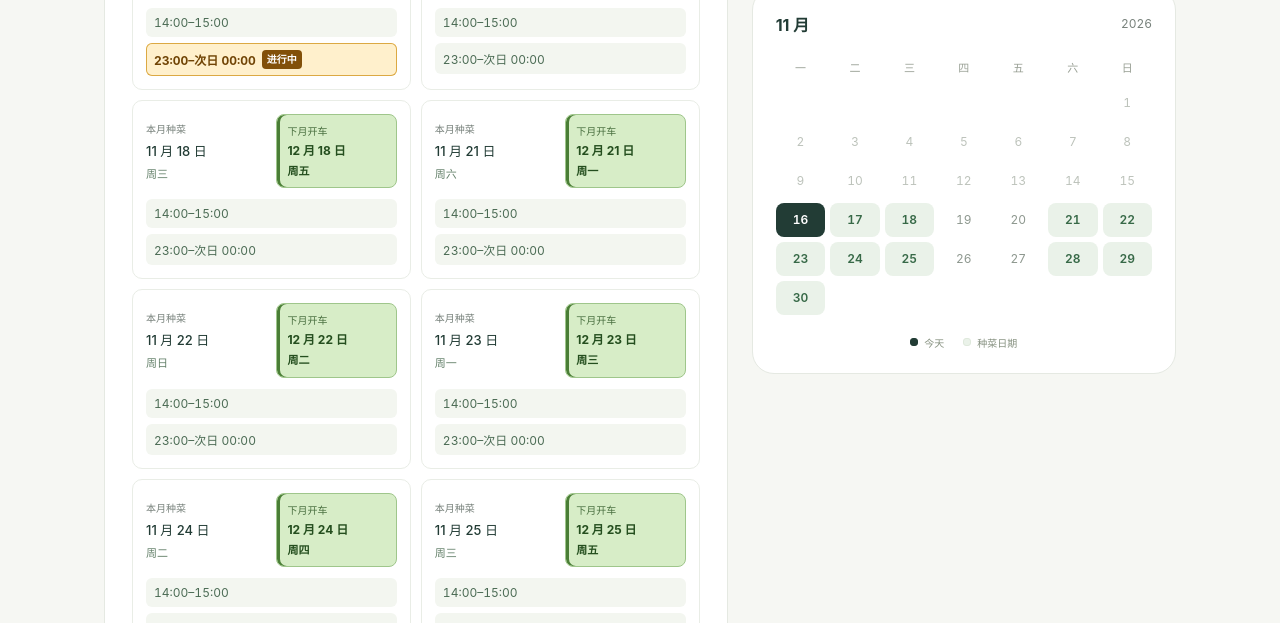
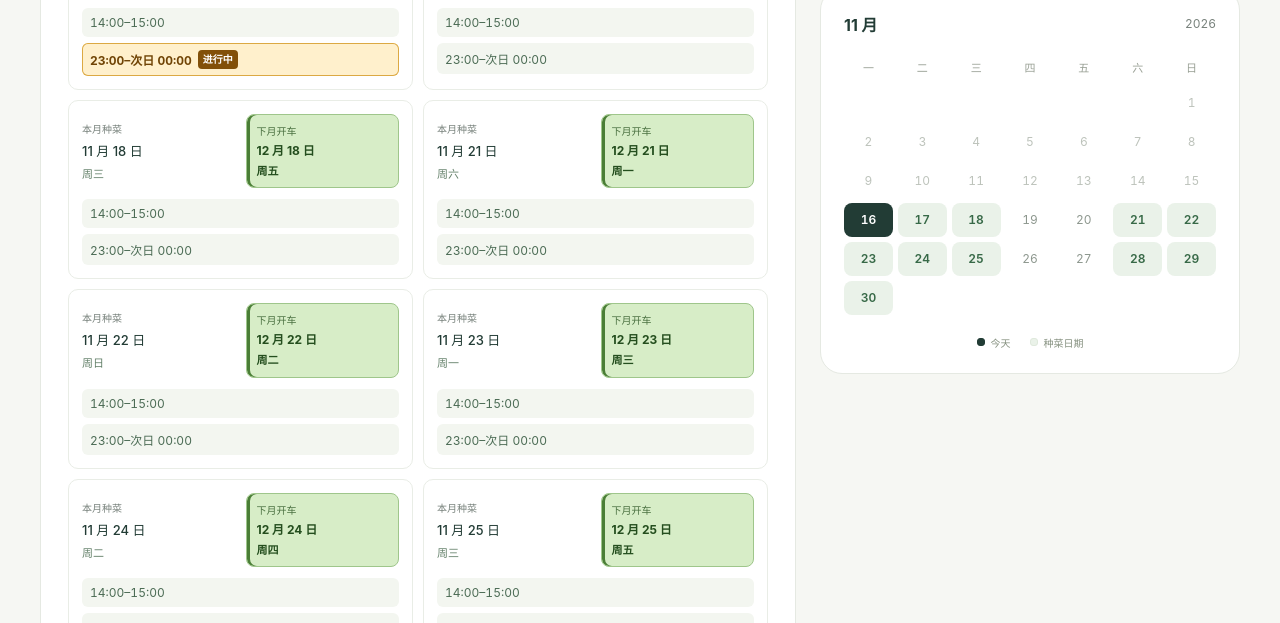
Before and after one commit to auren-eclore/remaining-workdays, a plain HTML site: page index.html in a window 1280 px wide. Shown: the part 477-1100 px from the top of the page. Drawn offline with Linux system fonts and the light colour scheme.

Commit message:
Widen planting plan and show three date columns on large screens

```diff
--- a/index.html
+++ b/index.html
@@ -14,7 +14,7 @@
     button:focus-visible { outline: 3px solid #85b39a; outline-offset: 4px; }
     button:disabled { cursor: default; opacity: .45; }
     svg { display: block; flex-shrink: 0; }
-    .shell { max-width: 1152px; margin: auto; padding: 0 40px; }
+    .shell { max-width: 1800px; margin: auto; padding: 0 40px; }
     .topbar { min-height: 100px; display: flex; align-items: center; justify-content: space-between; gap: 16px; border-bottom: 1px solid var(--line); }
     .brand { display: flex; align-items: center; gap: 11px; font-size: 17px; font-weight: 650; letter-spacing: 1px; }
     .brand-mark { width: 34px; height: 34px; border-radius: 11px; display: grid; place-items: center; background: var(--ink); color: white; }
@@ -84,6 +84,8 @@
     .toast.visible { opacity: 1; transform: translate(-50%, 0); }
     [hidden] { display: none !important; }
     @media (min-width: 1000px) { .date-row:last-child:nth-child(odd) { grid-column: 1 / -1; } }
+    @media (min-width: 1200px) { .layout { grid-template-columns: minmax(0, 1fr) 420px; } }
+    @media (min-width: 1440px) { .dates { grid-template-columns: repeat(3, minmax(0, 1fr)); } .date-row:last-child:nth-child(odd) { grid-column: auto; } }
     @media (max-width: 900px) { .shell { padding: 0 25px; } .layout { grid-template-columns: minmax(0, 1.15fr) minmax(0, 1fr); gap: 18px; } .list-card { padding: 23px; } .dates { grid-template-columns: 1fr; } .date-row { min-height: 46px; } }
     @media (max-width: 640px) { .shell { padding: 0 20px; } .topbar { min-height: 78px; } .today { font-size: 11px; gap: 6px; } .brand { font-size: 15px; gap: 8px; } .brand-mark { width: 30px; height: 30px; } main { padding-top: 32px; } .intro { align-items: flex-start; margin-bottom: 26px; gap: 14px; } h1 { font-size: 26px; letter-spacing: -.5px; } .eyebrow { font-size: 11px; } .range { font-size: 12px; } .layout { grid-template-columns: 1fr; } .aside { grid-row: 1; grid-template-columns: 1fr; } .summary { display: flex; align-items: center; justify-content: space-between; padding: 17px 22px; } .count-line { margin: 0; gap: 9px; } .count { font-size: 45px; line-height: 1; letter-spacing: -2px; } .summary::after { top: -25px; right: 55px; } .calendar-card { display: none; } .list-card { min-height: 0; padding: 22px 19px; } .dates { grid-template-columns: repeat(2, minmax(0, 1fr)); gap: 8px; } .date-row { padding: 12px 9px; gap: 7px; min-height: 54px; } .date-index { display: none; } .date-label { font-size: 12px; } .weekday { font-size: 10px; } footer { padding-top: 22px; font-size: 10px; } }
     @media (max-width: 350px) { .dates { grid-template-columns: 1fr; } .today-dot { display: none; } }
```
